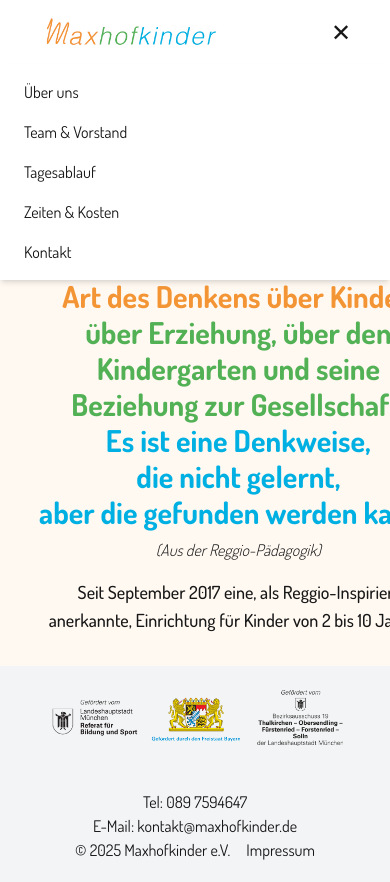
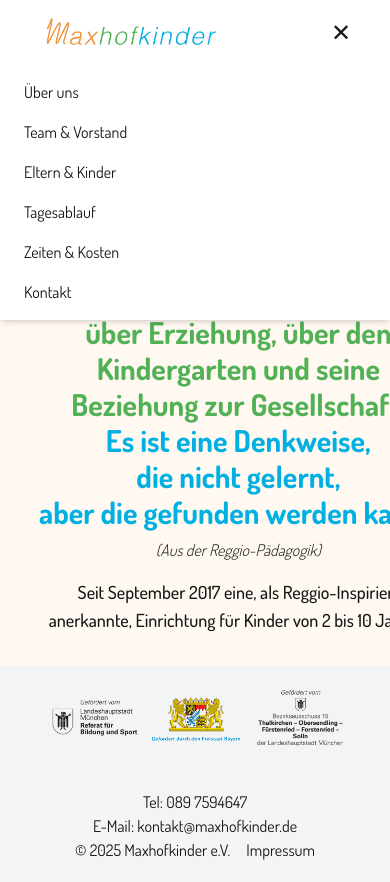
Before and after one commit to maxhofkinder/maxhofkinder.github.io, a Next.js app: page / in a window 390 px wide. Both pictures are taken after a click on the button 339 px from the left and 32 px from the top of the page. Shown: the top 882 px of the page. Built offline with nearby package versions, Linux system fonts and the light colour scheme.

Commit message:
popup links fixed

```diff
--- a/src/components/Header.tsx
+++ b/src/components/Header.tsx
@@ -50,8 +50,9 @@
           <ul className="flex flex-col space-y-4 pl-2 sm:pl-14">
             <li><Link href="/about" className="block hover:underline" onClick={toggleMenu}>Über uns</Link></li>
             <li><Link href="/team" className="block hover:underline" onClick={toggleMenu}>Team & Vorstand</Link></li>
-            <li><Link href="/parents" className="block hover:underline" onClick={toggleMenu}>Tagesablauf</Link></li>
-            <li><Link href="/schedule" className="block hover:underline" onClick={toggleMenu}>Zeiten & Kosten</Link></li>
+            <li><Link href="/parents" className="block hover:underline" onClick={toggleMenu}>Eltern & Kinder</Link></li>
+            <li><Link href="/schedule" className="block hover:underline" onClick={toggleMenu}>Tagesablauf</Link></li>
+            <li><Link href="/official" className="block hover:underline" onClick={toggleMenu}>Zeiten & Kosten</Link></li>
             <li><Link href="/contact" className="block hover:underline" onClick={toggleMenu}>Kontakt</Link></li>
           </ul>
         </div>
```
